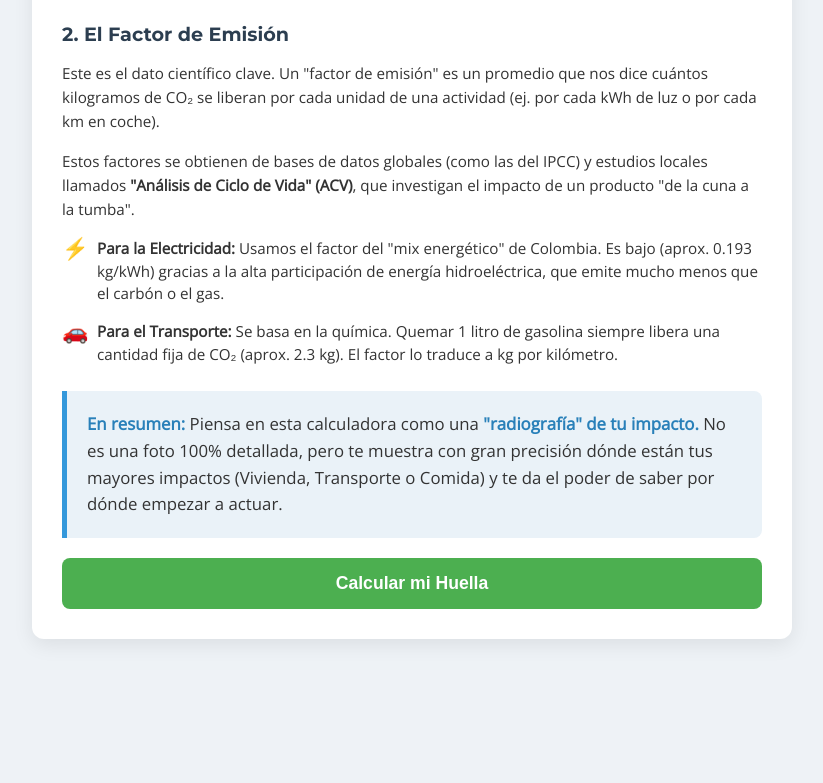
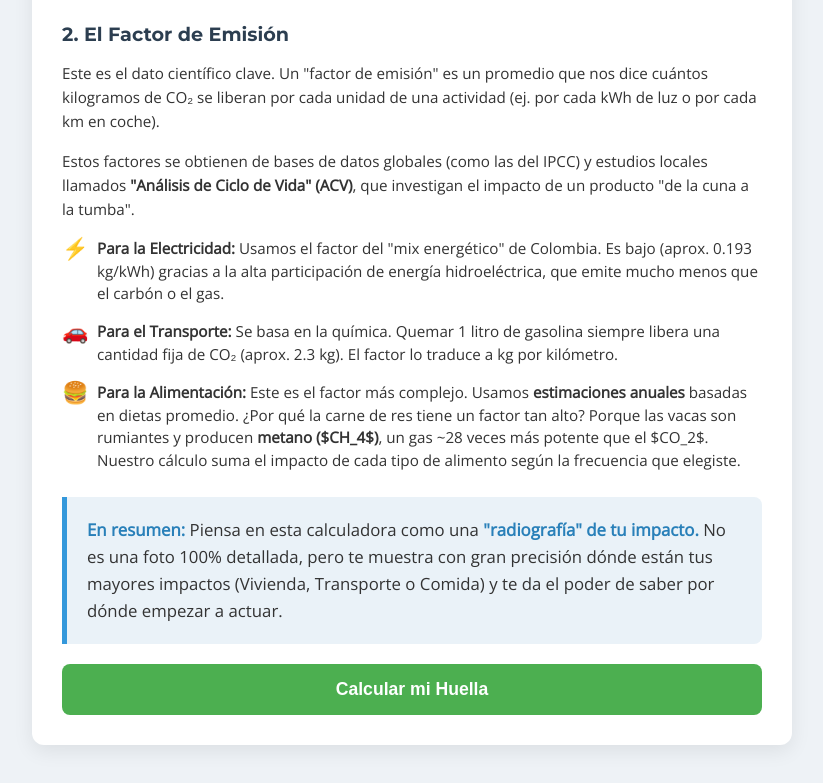
Before and after one commit to maicolletrado-dotcom/Calculadora-GEI, a plain HTML site: page index.html in a window 1280 px wide. Shown: the part 1781-2564 px from the top of the page, without its empty margins (228-1051 px from the left). Before the commit the page ends 2458 px from the top, so only its background shows below. Drawn offline with nearby package versions, Linux system fonts and the light colour scheme.

Commit message:
Add files via upload

```diff
--- a/index.html
+++ b/index.html
@@ -72,6 +72,7 @@
                 <ul class="example-list">
                     <li><strong>Para la Electricidad:</strong> Usamos el factor del "mix energético" de Colombia. Es bajo (aprox. 0.193 kg/kWh) gracias a la alta participación de energía hidroeléctrica, que emite mucho menos que el carbón o el gas.</li>
                     <li><strong>Para el Transporte:</strong> Se basa en la química. Quemar 1 litro de gasolina siempre libera una cantidad fija de CO₂ (aprox. 2.3 kg). El factor lo traduce a kg por kilómetro.</li>
+<li><strong>Para la Alimentación:</strong> Este es el factor más complejo. Usamos <strong>estimaciones anuales</strong> basadas en dietas promedio. ¿Por qué la carne de res tiene un factor tan alto? Porque las vacas son rumiantes y producen <strong>metano ($CH_4$)</strong>, un gas ~28 veces más potente que el $CO_2$. Nuestro cálculo suma el impacto de cada tipo de alimento según la frecuencia que elegiste.</li>
                 </ul>
 
                 <div class="analogy-box">
--- a/style.css
+++ b/style.css
@@ -293,3 +293,6 @@ hr {
 .analogy-box strong {
     color: #2980b9; /* Azul más oscuro para resaltar */
 }
+.example-list li + li + li::before {
+    content: '🍔'; /* Icono de comida para el tercer item */
+}
```
